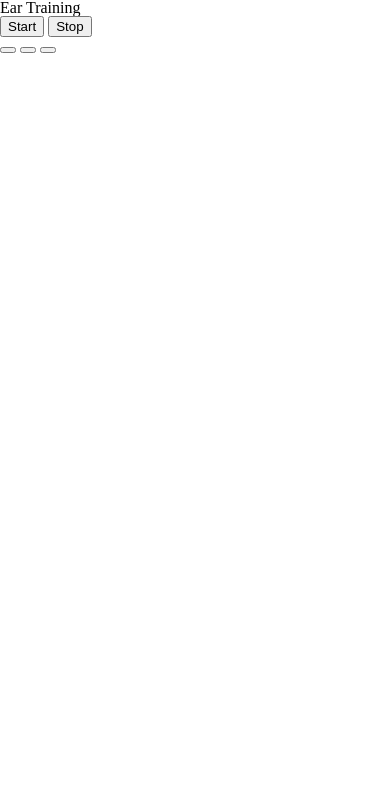
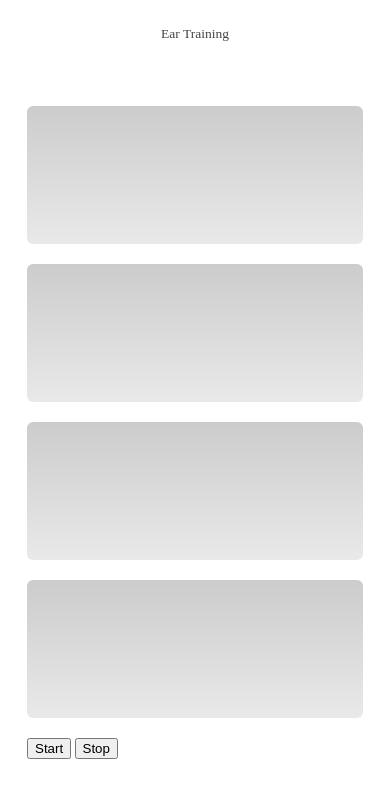
Before and after one commit to dimitrimarion/ear-training, a website with bundled scripts: page index.html in a window 390 px wide. Built offline with nearby package versions, Linux system fonts and the light colour scheme.

Commit message:
implement mobile layout

```diff
--- a/assets/css/styles.css
+++ b/assets/css/styles.css
@@ -0,0 +1,58 @@
+:root {
+    font-size: calc(1vw + 0.6em);
+    --guesses-height: 80%;
+    --button-max-width: 100%;
+    --main-color: #444;
+}
+
+body {
+    color: var(--main-color);
+}
+
+main {
+    margin: 0 auto;
+    max-width: 50em;
+    padding: 2em;
+    height: 100vh;
+    /*display: flex;
+    flex-direction: column;*/
+}
+
+h1 {
+    text-align: center;
+    font-family: 'Merriweather', serif;
+    font-weight: 700;
+    font-size: 2rem;
+    /*margin-bottom: 0.75em;*/
+    height: 10%;
+}
+
+.guesses {
+    display: flex;
+    flex-flow: wrap;
+    justify-content: center;
+    height: var(--guesses-height);
+}
+
+.guess {
+    flex: 1 0 20em;
+    margin-bottom: 0.5em;
+    font-size: 3rem;
+    max-width: var(--button-max-width);
+    font-family: 'Roboto Mono', monospace;
+
+    border: none;
+    border-radius: 0.15em;
+    background: linear-gradient(rgb(204, 204, 204),rgb(233, 233, 233));
+}
+
+.control {
+    height: 10%;
+}
+
+@media (min-width: 40em) {
+    :root {
+        --button-max-width: 50%;
+    }
+
+}
--- a/index.html
+++ b/index.html
@@ -4,21 +4,27 @@
     <meta charset="UTF-8">
     <meta name="viewport" content="width=device-width, initial-scale=1.0">
     <meta http-equiv="X-UA-Compatible" content="ie=edge">
+    <link href="https://fonts.googleapis.com/css?family=Merriweather:400,700|Roboto+Mono:400,700&display=swap" rel="stylesheet">
     <link rel="stylesheet" href="/assets/css/reset.css">
     <link rel="stylesheet" href="/assets/css/styles.css">
     <title>Ear Training</title>
 </head>
 <body>
-    <h1>Ear Training</h1>
+    <main>
+        <h1>Ear Training</h1>
 
-    <button class="start">Start</button>
-    <button class="stop">Stop</button>
+        <section class="guesses">
+            <button class="guess"></button>
+            <button class="guess"></button>
+            <button class="guess"></button>
+            <button class="guess"></button>
+        </section>
 
-    <section class="guesses">
-        <button class="guess"></button>
-        <button class="guess"></button>
-        <button class="guess"></button>
-    </section>
+        <section class="control">
+            <button class="start">Start</button>
+            <button class="stop">Stop</button>
+        </section>
+    </main>
 
     <script src="main.js"></script>
 </body>
--- a/main.js
+++ b/main.js
@@ -5,7 +5,7 @@ import Oscillator from './src/Oscillator';
 
 const MAX_FREQ = 5000;
 const STEP = 100;
-const NB_GUESS = 3;
+const NB_GUESS = 4;
 
 const frequency = new Frequency();
 frequency.fillFreqRange(MAX_FREQ, STEP);
```
